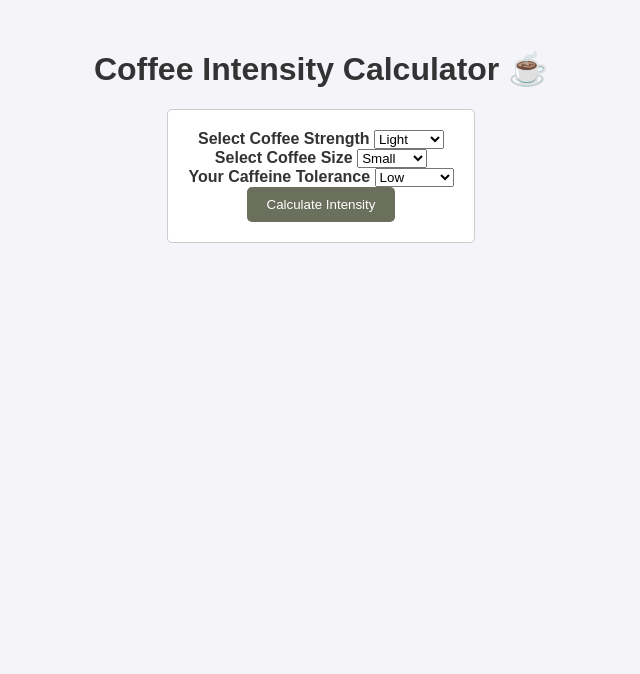
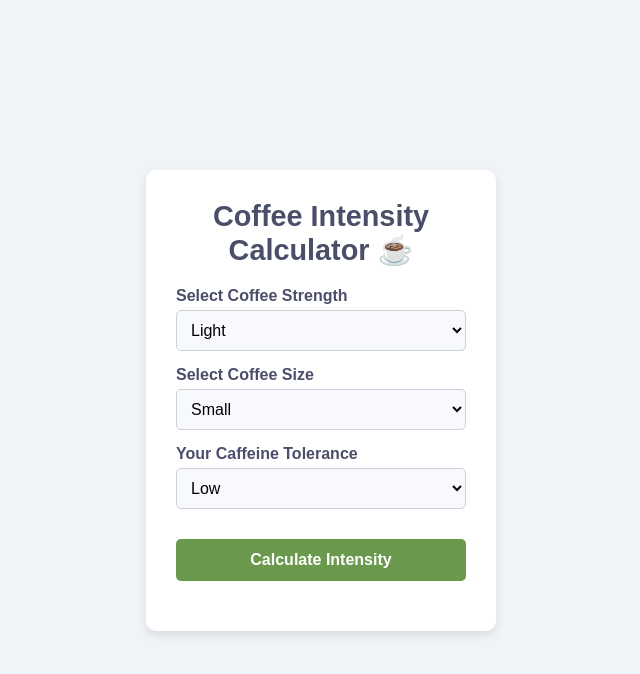
Before and after one commit to familieslifedev/coffee-calculator, a plain HTML site: page index.html in a window 1280 px wide. Shown: the whole page, without its empty margins (319-959 px from the left). Drawn offline with Linux system fonts and the light colour scheme.

Commit message:
Update style.css

```diff
--- a/style.css
+++ b/style.css
@@ -1,38 +1,78 @@
-body {
-    font-family: Arial, sans-serif;
-    background-color: #f4f4f9;
-    color: #333;
-    text-align: center;
-    margin-top: 50px;
+/* Reset */
+* {
+    margin: 0;
+    padding: 0;
+    box-sizing: border-box;
 }
 
-form {
-    display: inline-block;
-    padding: 20px;
-    border: 1px solid #ccc;
-    border-radius: 5px;
-    background-color: #fff;
+body {
+    font-family: 'Arial', sans-serif;
+    background-color: #f0f4f8;
+    display: flex;
+    justify-content: center;
+    align-items: center;
+    height: 100vh;
+    color: #333;
+}
+
+.container {
+    background-color: #ffffff;
+    padding: 30px;
+    width: 350px;
+    border-radius: 10px;
+    box-shadow: 0px 4px 10px rgba(0, 0, 0, 0.1);
+    text-align: center;
+}
+
+h1 {
+    font-size: 1.8em;
+    margin-bottom: 20px;
+    color: #4a4e69;
+}
+
+.form-group {
+    margin-bottom: 15px;
+    text-align: left;
 }
 
 label {
+    display: block;
+    margin-bottom: 5px;
     font-weight: bold;
+    color: #4a4e69;
 }
 
-button {
-    background-color: #6b705c;
-    color: #fff;
-    padding: 10px 20px;
-    border: none;
+.input-field {
+    width: 100%;
+    padding: 10px;
+    border: 1px solid #ccd1d9;
     border-radius: 5px;
-    cursor: pointer;
+    font-size: 1em;
+    background-color: #f7f9fc;
 }
 
-button:hover {
-    background-color: #a5a58d;
+.calculate-btn {
+    background-color: #6a994e;
+    color: #fff;
+    border: none;
+    padding: 12px 20px;
+    border-radius: 5px;
+    font-size: 1em;
+    font-weight: bold;
+    cursor: pointer;
+    transition: background-color 0.3s;
+    margin-top: 15px;
+    width: 100%;
+}
+
+.calculate-btn:hover {
+    background-color: #40916c;
 }
 
 #result {
     margin-top: 20px;
     font-size: 1.2em;
-    color: #6b705c;
+    color: #6a994e;
+    font-weight: bold;
+    line-height: 1.5;
 }
```
